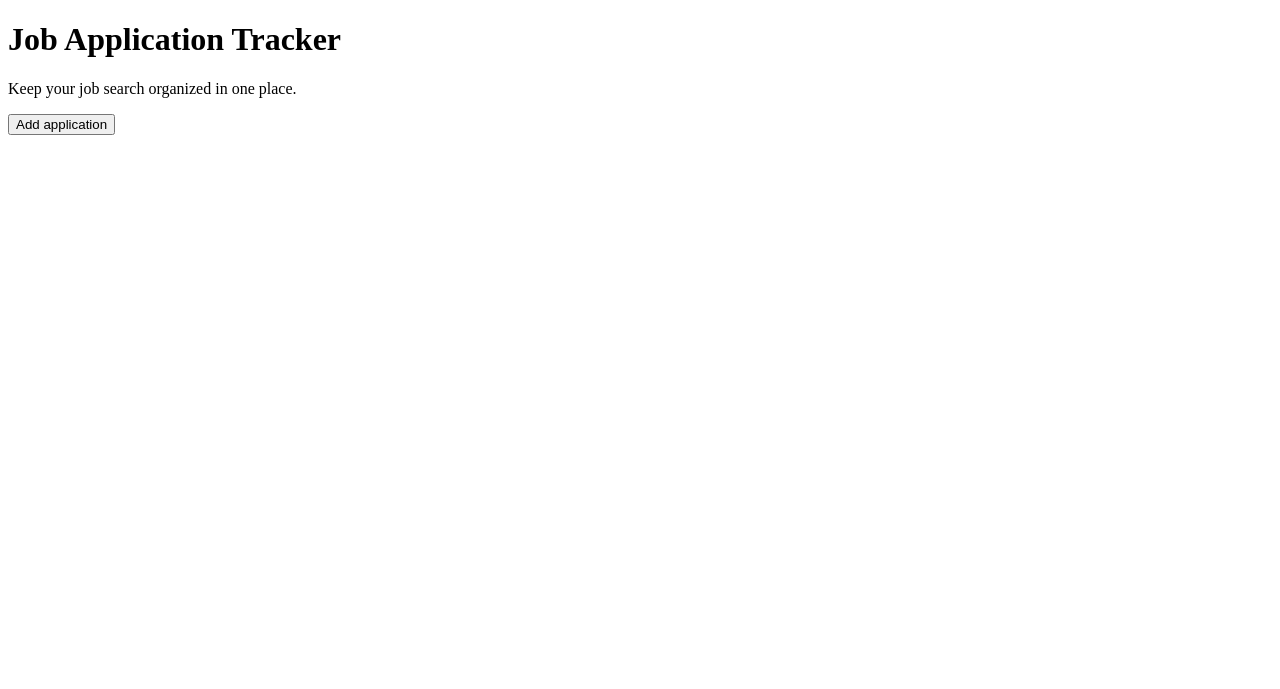
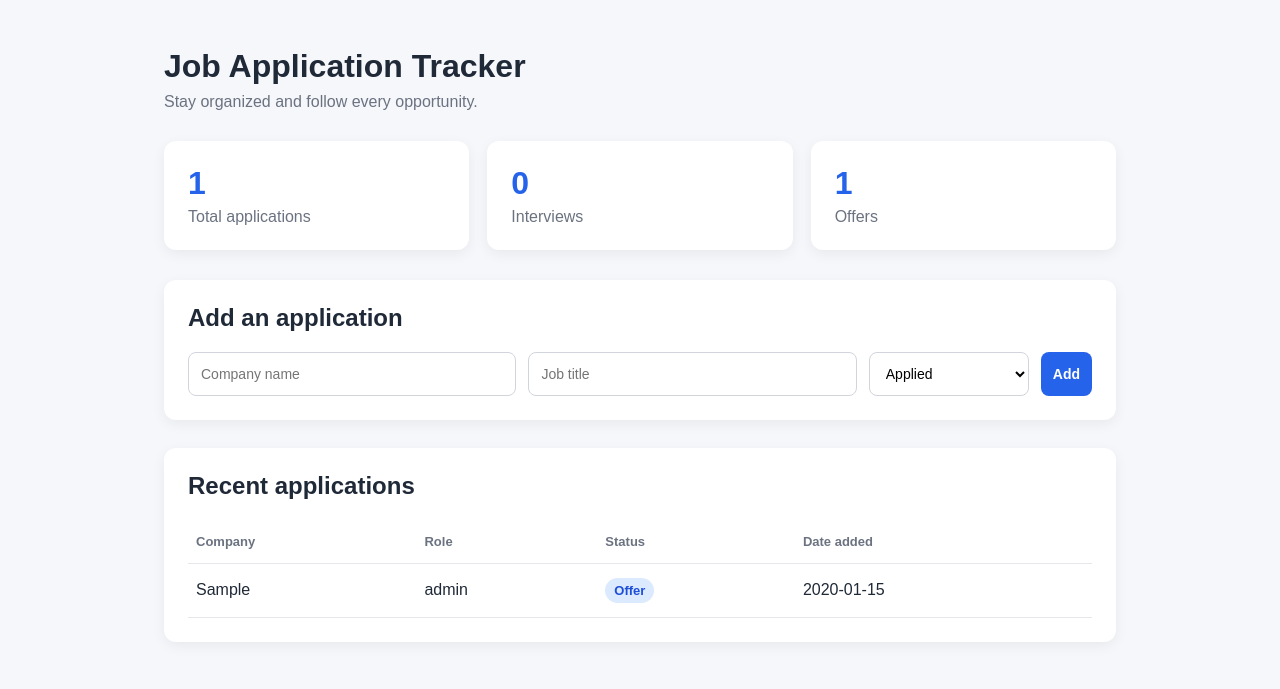
Before and after one commit to CriticalOne9/Job-Application-Tracker, a Flask app: page / in a window 1280 px wide. Shown: the top 689 px of the page. Run offline with Flask 3, Linux system fonts and the light colour scheme; tables that the repository leaves empty hold one stand-in row (values such as "Sample post").

Commit message:
Add application tracking

```diff
--- a/app.py
+++ b/app.py
@@ -1,12 +1,71 @@
-from flask import Flask, render_template
+import sqlite3
+from datetime import date
+
+from flask import Flask, redirect, render_template, request, url_for
 
 app = Flask(__name__)
+
+DATABASE = "applications.db"
+
+
+def get_database_connection():
+    connection = sqlite3.connect(DATABASE)
+    connection.row_factory = sqlite3.Row
+    return connection
+
+
+def initialize_database():
+    with get_database_connection() as connection:
+        connection.execute(
+            """
+            CREATE TABLE IF NOT EXISTS applications (
+                id INTEGER PRIMARY KEY AUTOINCREMENT,
+                company TEXT NOT NULL,
+                role TEXT NOT NULL,
+                status TEXT NOT NULL,
+                date_applied TEXT NOT NULL
+            )
+            """
+        )
 
 
 @app.route("/")
 def home():
-    return render_template("index.html")
+    with get_database_connection() as connection:
+        applications = connection.execute(
+            "SELECT * FROM applications ORDER BY id DESC"
+        ).fetchall()
+
+    interviews = sum(app["status"] == "Interview" for app in applications)
+    offers = sum(app["status"] == "Offer" for app in applications)
+
+    return render_template(
+        "index.html",
+        applications=applications,
+        total=len(applications),
+        interviews=interviews,
+        offers=offers,
+    )
+
+
+@app.post("/applications")
+def add_application():
+    company = request.form["company"].strip()
+    role = request.form["role"].strip()
+    status = request.form["status"]
+
+    with get_database_connection() as connection:
+        connection.execute(
+            """
+            INSERT INTO applications (company, role, status, date_applied)
+            VALUES (?, ?, ?, ?)
+            """,
+            (company, role, status, date.today().isoformat()),
+        )
+
+    return redirect(url_for("home"))
 
 
 if __name__ == "__main__":
+    initialize_database()
     app.run(debug=True)
--- a/templates/index.html
+++ b/templates/index.html
@@ -1,11 +1,156 @@
 <!DOCTYPE html>
-<html>
+<html lang="en">
 <head>
+  <meta charset="UTF-8">
+  <meta name="viewport" content="width=device-width, initial-scale=1.0">
   <title>Job Application Tracker</title>
+  <style>
+    * { box-sizing: border-box; }
+
+    body {
+      margin: 0;
+      font-family: Arial, sans-serif;
+      background: #f5f7fb;
+      color: #1f2937;
+    }
+
+    .container {
+      max-width: 1000px;
+      margin: 0 auto;
+      padding: 48px 24px;
+    }
+
+    h1 { margin: 0; font-size: 32px; }
+    h2 { margin-top: 0; }
+    .subtitle { color: #6b7280; margin-top: 8px; }
+
+    .stats {
+      display: grid;
+      grid-template-columns: repeat(3, 1fr);
+      gap: 18px;
+      margin: 30px 0;
+    }
+
+    .card, .panel {
+      background: white;
+      padding: 24px;
+      border-radius: 12px;
+      box-shadow: 0 4px 14px rgba(0, 0, 0, 0.06);
+    }
+
+    .number { font-size: 32px; font-weight: bold; color: #2563eb; }
+    .label { color: #6b7280; margin-top: 6px; }
+
+    .form-grid {
+      display: grid;
+      grid-template-columns: 1fr 1fr 160px auto;
+      gap: 12px;
+    }
+
+    input, select, button {
+      border-radius: 8px;
+      padding: 12px;
+      font-size: 14px;
+    }
+
+    input, select {
+      border: 1px solid #d1d5db;
+      background: white;
+    }
+
+    button {
+      border: 0;
+      background: #2563eb;
+      color: white;
+      font-weight: bold;
+      cursor: pointer;
+    }
+
+    table { width: 100%; border-collapse: collapse; }
+    th, td { padding: 14px 8px; text-align: left; border-bottom: 1px solid #e5e7eb; }
+    th { color: #6b7280; font-size: 13px; }
+
+    .status {
+      display: inline-block;
+      padding: 5px 9px;
+      border-radius: 999px;
+      background: #dbeafe;
+      color: #1d4ed8;
+      font-size: 13px;
+      font-weight: bold;
+    }
+
+    .empty { color: #6b7280; text-align: center; padding: 30px 0; }
+
+    @media (max-width: 700px) {
+      .stats, .form-grid { grid-template-columns: 1fr; }
+      .container { padding: 28px 16px; }
+    }
+  </style>
 </head>
 <body>
-  <h1>Job Application Tracker</h1>
-  <p>Keep your job search organized in one place.</p>
-  <button>Add application</button>
+  <main class="container">
+    <h1>Job Application Tracker</h1>
+    <p class="subtitle">Stay organized and follow every opportunity.</p>
+
+    <section class="stats">
+      <div class="card">
+        <div class="number">{{ total }}</div>
+        <div class="label">Total applications</div>
+      </div>
+      <div class="card">
+        <div class="number">{{ interviews }}</div>
+        <div class="label">Interviews</div>
+      </div>
+      <div class="card">
+        <div class="number">{{ offers }}</div>
+        <div class="label">Offers</div>
+      </div>
+    </section>
+
+    <section class="panel">
+      <h2>Add an application</h2>
+      <form class="form-grid" action="{{ url_for('add_application') }}" method="POST">
+        <input name="company" placeholder="Company name" required>
+        <input name="role" placeholder="Job title" required>
+        <select name="status">
+          <option>Applied</option>
+          <option>Interview</option>
+          <option>Offer</option>
+          <option>Rejected</option>
+        </select>
+        <button type="submit">Add</button>
+      </form>
+    </section>
+
+    <section class="panel" style="margin-top: 28px;">
+      <h2>Recent applications</h2>
+
+      {% if applications %}
+      <table>
+        <thead>
+          <tr>
+            <th>Company</th>
+            <th>Role</th>
+            <th>Status</th>
+            <th>Date added</th>
+          </tr>
+        </thead>
+        <tbody>
+          {% for application in applications %}
+          <tr>
+            <td>{{ application["company"] }}</td>
+            <td>{{ application["role"] }}</td>
+            <td><span class="status">{{ application["status"] }}</span></td>
+            <td>{{ application["date_applied"] }}</td>
+          </tr>
+          {% endfor %}
+        </tbody>
+      </table>
+      {% else %}
+      <p class="empty">No applications yet. Add your first one above.</p>
+      {% endif %}
+    </section>
+  </main>
 </body>
 </html>
```
Also changed, not shown: 1 other file.
